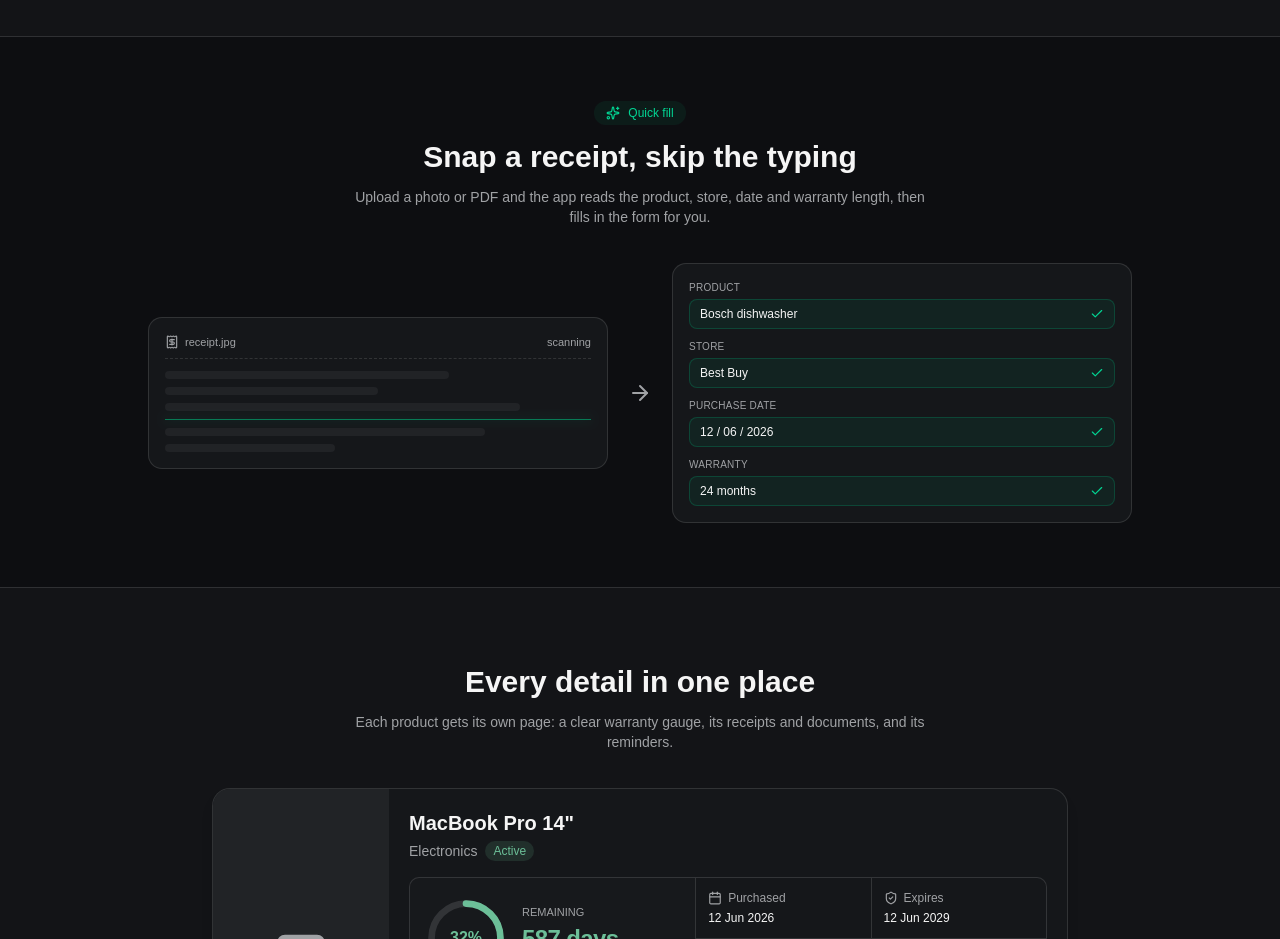
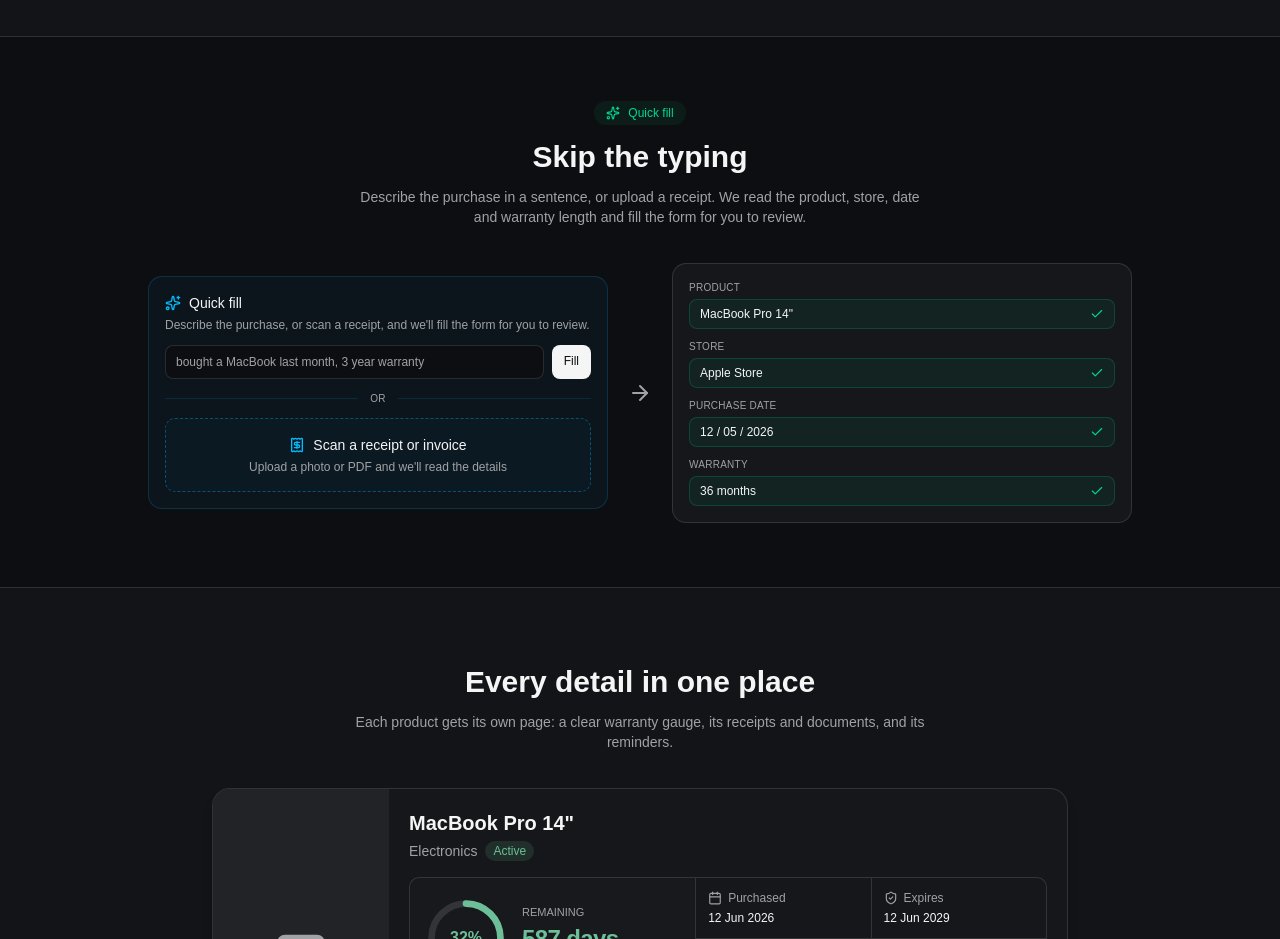
Before and after one commit to asaf27064/warranty-tracker, a React (Vite) app in the folder frontend/: page / in a window 1280 px wide. Shown: the part 1580-2519 px from the top of the page. Built offline with nearby package versions, Linux system fonts and the light colour scheme; no server answers.

Commit message:
feat(landing): show both quick-fill paths (free text + receipt scan)
Mirror the real Quick fill box: a describe-it text field with a Fill button,
an 'or' divider, then the receipt scan, feeding the auto-filled form.

```diff
--- a/frontend/src/pages/LandingPage.tsx
+++ b/frontend/src/pages/LandingPage.tsx
@@ -259,26 +259,35 @@ const LandingPage = () => {
       </section>
 
       <section className="mx-auto max-w-5xl px-5 py-16">
-        <Reveal><SectionHead eyebrow="Quick fill" title="Snap a receipt, skip the typing" sub="Upload a photo or PDF and the app reads the product, store, date and warranty length, then fills in the form for you." /></Reveal>
+        <Reveal><SectionHead eyebrow="Quick fill" title="Skip the typing" sub="Describe the purchase in a sentence, or upload a receipt. We read the product, store, date and warranty length and fill the form for you to review." /></Reveal>
         <Reveal className="mt-9 grid items-center gap-5 sm:grid-cols-[1fr_auto_1fr]" delay={0.05}>
-          <div className="rounded-xl border border-border bg-card p-4">
-            <div className="mb-3 flex items-center justify-between border-b border-dashed border-border pb-2 text-[11px] text-muted-foreground"><span className="flex items-center gap-1.5"><Receipt className="h-3.5 w-3.5" /> receipt.jpg</span><span>scanning</span></div>
-            <div className="space-y-2">
-              <div className="h-2 w-2/3 rounded bg-muted" />
-              <div className="h-2 w-1/2 rounded bg-muted" />
-              <div className="h-2 w-5/6 rounded bg-muted" />
-              <div className="my-2 h-px w-full bg-emerald-500/60 shadow-[0_0_8px] shadow-emerald-500/40" />
-              <div className="h-2 w-3/4 rounded bg-muted" />
-              <div className="h-2 w-2/5 rounded bg-muted" />
+          <div className="rounded-xl border border-sky-500/20 bg-sky-500/5 p-4">
+            <div className="flex items-center gap-2">
+              <Sparkles className="h-4 w-4 text-sky-600 dark:text-sky-400" />
+              <span className="text-sm font-medium">Quick fill</span>
+            </div>
+            <p className="mt-1 text-xs text-muted-foreground">Describe the purchase, or scan a receipt, and we'll fill the form for you to review.</p>
+            <div className="mt-3 flex gap-2">
+              <div className="flex-1 truncate rounded-md border border-border bg-background px-2.5 py-2 text-xs text-muted-foreground">bought a MacBook last month, 3 year warranty</div>
+              <span className="shrink-0 rounded-md bg-foreground px-3 py-2 text-xs font-medium text-background">Fill</span>
+            </div>
+            <div className="my-3 flex items-center gap-3">
+              <div className="h-px flex-1 bg-sky-500/15" />
+              <span className="text-[10px] uppercase tracking-wide text-muted-foreground">or</span>
+              <div className="h-px flex-1 bg-sky-500/15" />
+            </div>
+            <div className="flex flex-col items-center justify-center gap-1 rounded-lg border border-dashed border-sky-500/40 bg-sky-500/[0.03] px-4 py-4 text-center">
+              <span className="flex items-center gap-2 text-sm font-medium text-foreground"><Receipt className="h-4 w-4 text-sky-600 dark:text-sky-400" /> Scan a receipt or invoice</span>
+              <span className="text-xs text-muted-foreground">Upload a photo or PDF and we'll read the details</span>
             </div>
           </div>
           <div className="flex items-center justify-center text-muted-foreground"><ArrowRight className="hidden h-6 w-6 sm:block" /><ArrowRight className="h-5 w-5 rotate-90 sm:hidden" /></div>
           <div className="rounded-xl border border-border bg-card p-4">
             {[
-              ["Product", "Bosch dishwasher"],
-              ["Store", "Best Buy"],
-              ["Purchase date", "12 / 06 / 2026"],
-              ["Warranty", "24 months"],
+              ["Product", "MacBook Pro 14\""],
+              ["Store", "Apple Store"],
+              ["Purchase date", "12 / 05 / 2026"],
+              ["Warranty", "36 months"],
             ].map(([label, value]) => (
               <div key={label} className="mb-2.5 last:mb-0">
                 <div className="text-[10px] uppercase tracking-wide text-muted-foreground">{label}</div>
```
